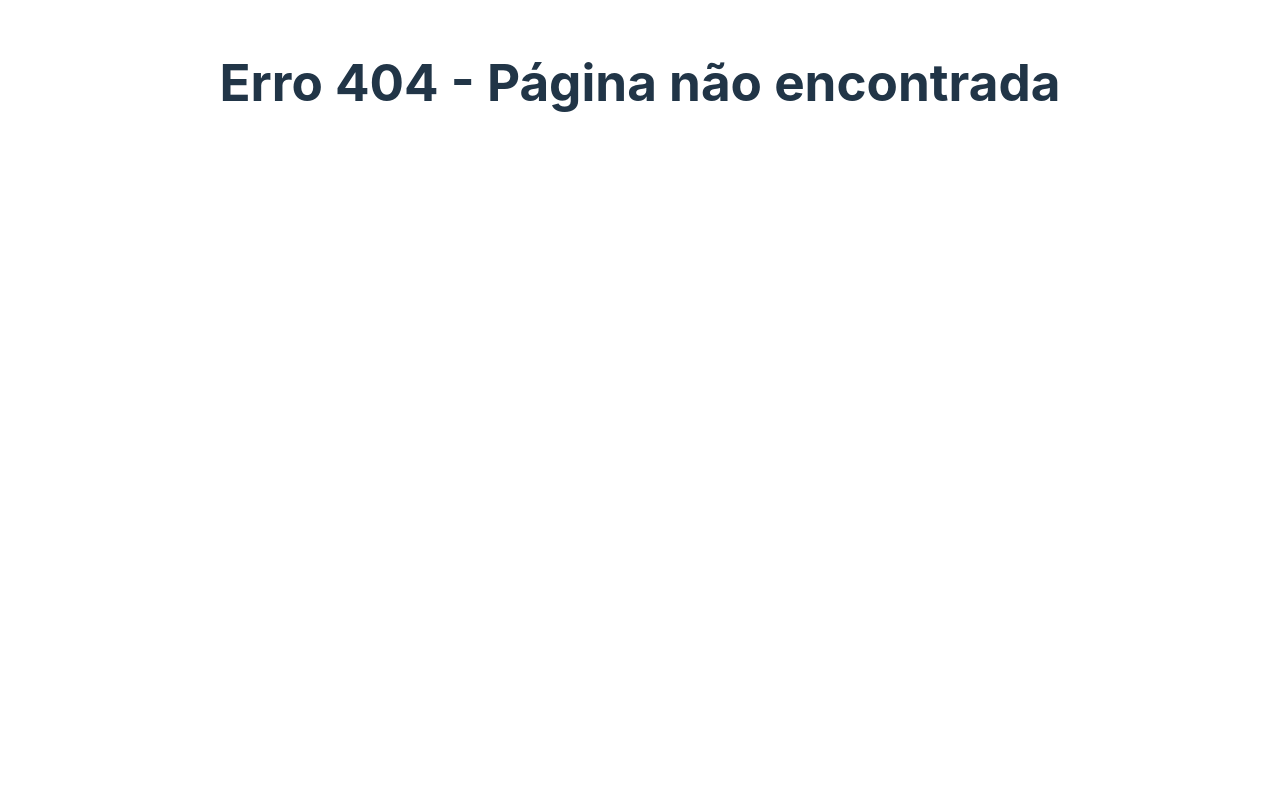
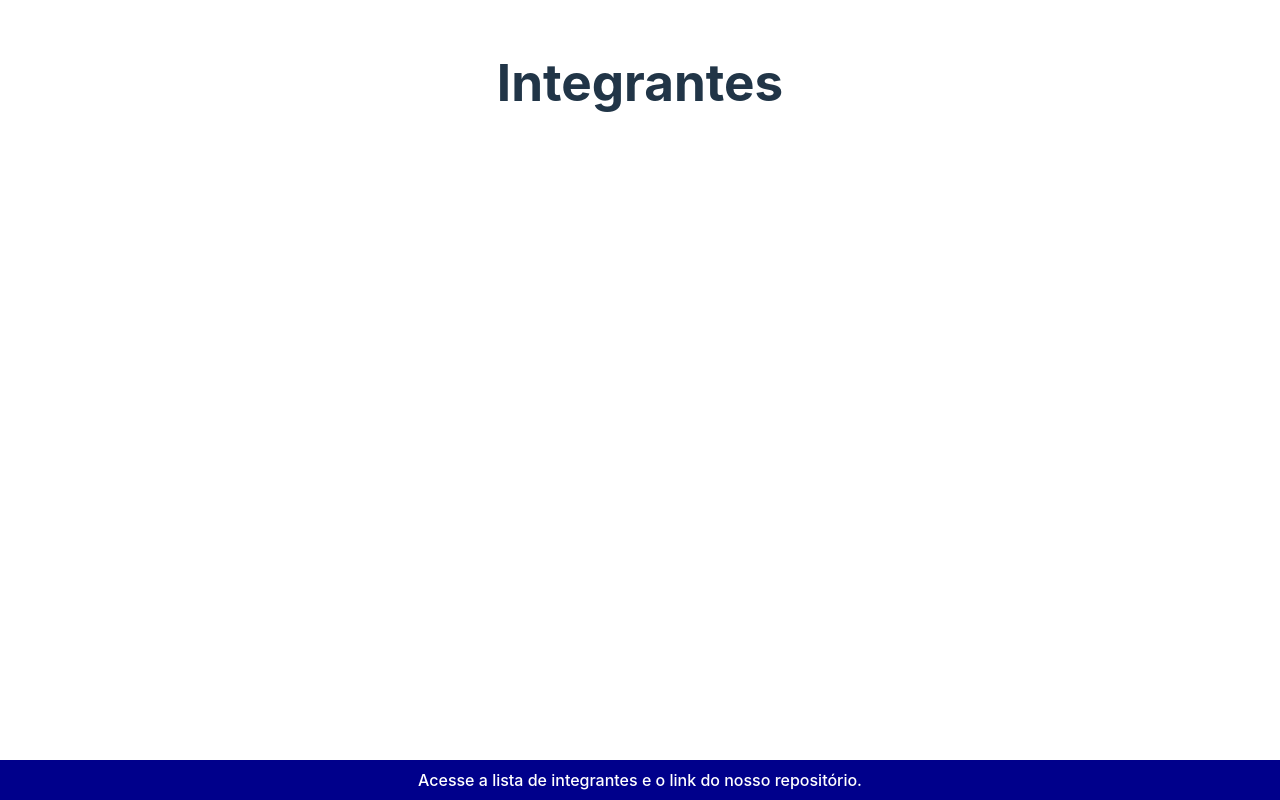
Before and after one commit to gusoaresss/luna, a React (Vite) app: page /Integrantes in a window 1280 px wide. Before the commit this address had no page. Built offline with nearby package versions, Linux system fonts and the light colour scheme.

Commit message:
Integrantes

```diff
--- a/src/components/Rodape.jsx
+++ b/src/components/Rodape.jsx
@@ -4,7 +4,7 @@ export default function Rodape(){
 
     return(
         <footer>
-            <Link to='/Rodape'>Acesse a lista de integrantes e o link do nosso repositório.</Link>
+            <Link to='/Integrantes'>Acesse a lista de integrantes e o link do nosso repositório.</Link>
         </footer>
     )
 }
--- a/src/main.jsx
+++ b/src/main.jsx
@@ -15,6 +15,7 @@ import ParteFrontalBike from './routes/ParteFrontalBike/index.jsx'
 import ParteTraseiraBike from './routes/ParteTraseiraBike/index.jsx'
 import ValidarBike from './routes/ValidarBike/index.jsx'
 import Home from './routes/Home/index.jsx'
+import Integrantes from './routes/Integrantes/index.jsx'
 
 const router = createBrowserRouter([
   {
@@ -66,6 +67,10 @@ const router = createBrowserRouter([
         path: "/Validar",
         element: <ValidarBike/>,
       },
+      {
+        path: "/Integrantes",
+        element: <Integrantes/>,
+      },
     ]
   }
 ])
--- a/src/routes/Rodape/index.jsx
+++ b/src/routes/Integrantes/index.jsx
@@ -1,4 +1,4 @@
-export default function Rodape(){
+export default function Integrantes(){
 
     return(
         <main>
```
